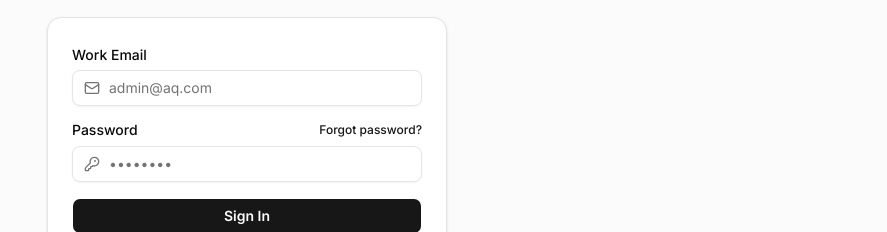
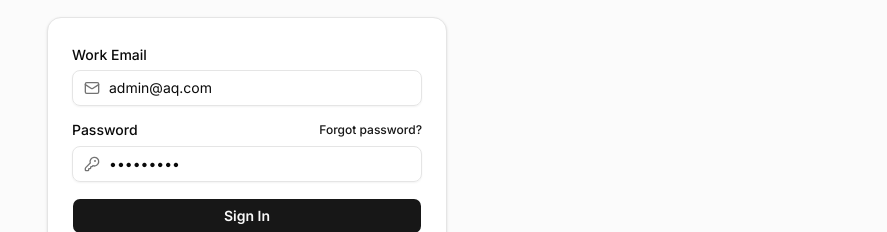
Before and after one commit to qu4ndo111/Next.js-Internal-Assessment, a Next.js app: page /login in a window 1280 px wide. Shown: the part 255-487 px from the top of the page, without its empty margins (393-1280 px from the left). Built offline with nearby package versions, Linux system fonts and the light colour scheme; no server answers.

Commit message:
update for easy demo

```diff
--- a/app/(auth)/login/page.tsx
+++ b/app/(auth)/login/page.tsx
@@ -25,6 +25,10 @@ export default function LoginPage() {
 
     const { register, handleSubmit, formState: { errors } } = useForm<LoginSchema>({
         resolver: zodResolver(loginSchema),
+        defaultValues: {
+            email: "admin@aq.com",
+            password: "123456aA@",
+        },
     });
 
     const onSubmit = async (data: LoginSchema) => {
```
